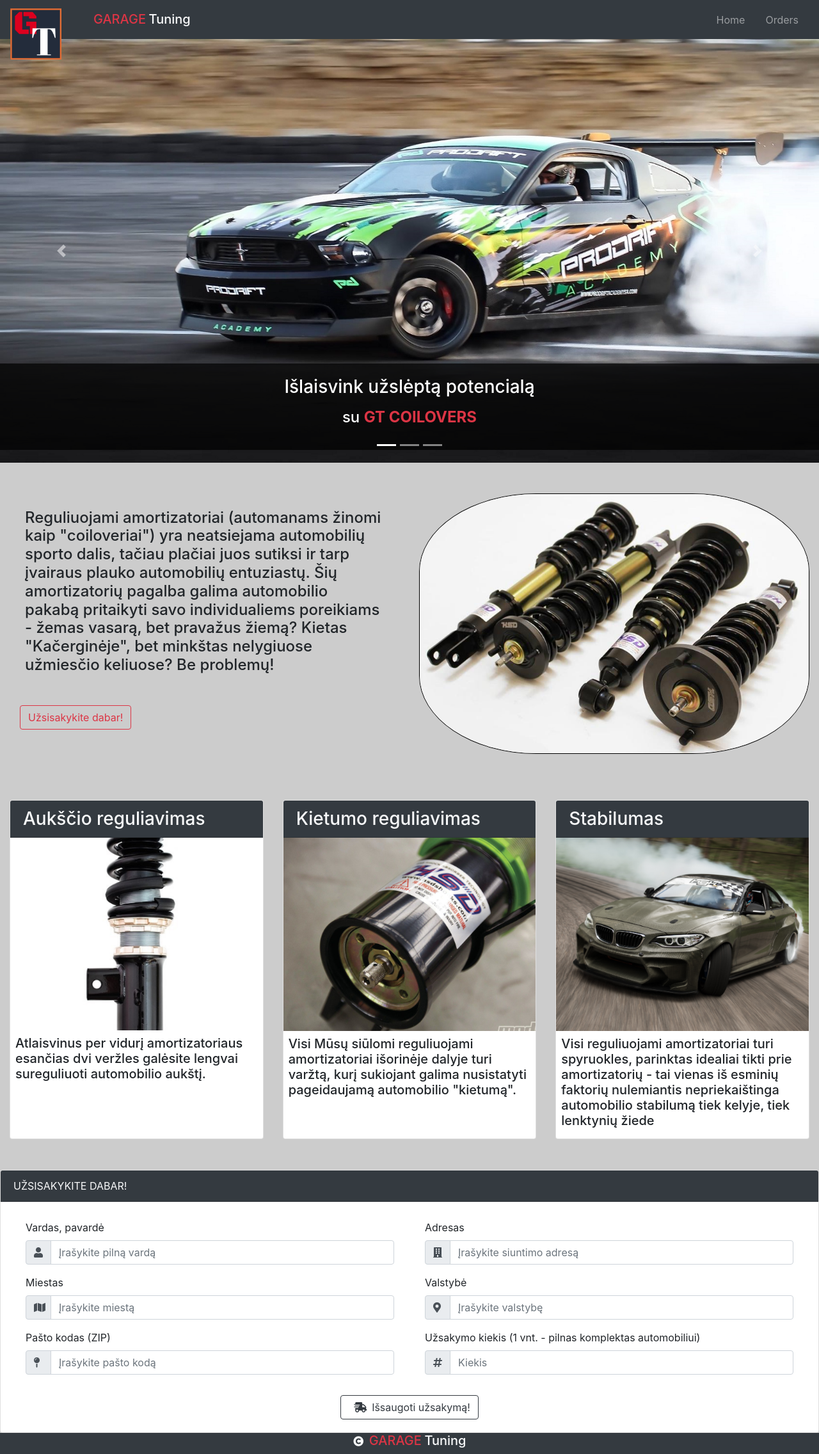
After one commit to mntsss/nfq, a PHP site: template App/Views/main.php in a window 1280 px wide. The commit adds this page. Shown: the whole page at 64% size. Run offline with PHP 8.4, Linux system fonts and the light colour scheme; the template is opened without the code that fills it, so the values that code supplies are empty; some libraries are stand-ins or nearby versions.

```diff
--- a/App/Controllers/IndexController.php
+++ b/App/Controllers/IndexController.php
@@ -10,7 +10,7 @@
 {
 
     public function index(){
-        $this->view("template");
+        $this->view("main");
     }
     public function orders(){
         $this->view("orders");
--- a/App/Core/Database/IDatabase.php
+++ b/App/Core/Database/IDatabase.php
@@ -20,5 +20,6 @@
     public function insert($table, array $params);
     public function update($table, array $params, $where = "");
     public function delete($table, $where = "");
+    public function count($table);
 
 }
--- a/App/Models/Mappers/BaseMapper.php
+++ b/App/Models/Mappers/BaseMapper.php
@@ -26,6 +26,11 @@
 
     public function getGateway(){
         return $this->gateway;
+    }
+
+
+    public function count(){
+        return $this->gateway->count($this->dataTable);
     }
 
     public function findById($id)
--- a/App/Models/Mappers/OrderMapper.php
+++ b/App/Models/Mappers/OrderMapper.php
@@ -41,7 +41,7 @@
         $this->shippingMapper->delete($shipping_id);
         return $this->gateway->delete($this->dataTable, "id = $id");
     }
-    // php side sorting, not used at the moment because sorting with mysql
+    // php side sorting, not used at the moment because sorting in DB
 
     // public function sortASC($sortBy, $secondaryFieldName = null){
     //   if(!$this->objectStore)
--- a/App/Routes/web.php
+++ b/App/Routes/web.php
@@ -4,6 +4,9 @@
 Route::get("index", "IndexController@index");
 Route::get("orders", "IndexController@orders");
 Route::get("orders/sort", "OrderController@sort");
+Route::get("orders/seed", "OrderController@seed");
+Route::get("orders/paid", "OrderController@paid");
+Route::get("orders/shipped", "OrderController@shipped");
 
 Route::post("orders/create", "OrderController@create");
 Route::post("orders/all", "OrderController@all");
--- /dev/null
+++ b/App/Views/footer.php
@@ -0,0 +1,12 @@
+
+
+<div class="row mx-0 bg-dark content-justify-center">
+    <div class="offset-lg-5 col-lg-2">
+        <i class="fas fa-copyright text-light h6 p-1"></i>
+        <span class="h5 text-danger">GARAGE</span>
+        <span class="h5 text-light">Tuning</span>
+    </div>
+</div>
+<script type="text/javascript" src="https://cdnjs.cloudflare.com/ajax/libs/bootstrap.native/2.0.15/bootstrap-native-v4.min.js"></script>
+</body>
+</html>
--- /dev/null
+++ b/App/Views/main.php
@@ -0,0 +1,179 @@
+<?php require_once('top.php'); ?>
+
+    <div class="container-fluid">
+        <div class="row">
+            <div id="carouselExampleIndicators" class="carousel slide h-70" data-ride="carousel">
+              <ol class="carousel-indicators">
+                <li data-target="#carouselExampleIndicators" data-slide-to="0" class="active"></li>
+                <li data-target="#carouselExampleIndicators" data-slide-to="1"></li>
+                <li data-target="#carouselExampleIndicators" data-slide-to="2"></li>
+              </ol>
+              <div class="carousel-inner">
+                 <div class="carousel-item active">
+                  <img class="d-block w-100" src="/media/slide2.jpg" alt="Second slide">
+                  <div class="carousel-caption d-none d-md-block">
+                      <h3>Išlaisvink užslėptą potencialą</h3>
+                      <p><h4>su <b class="text-danger">GT COILOVERS</b></h4> </p>
+                  </div>
+                </div>
+                <div class="carousel-item">
+                  <img class="d-block w-100" src="/media/slide1.jpg" alt="First slide">
+                  <div class="carousel-caption d-none d-md-block">
+                      <h3><b class="text-danger">AUKŠČIAUSIOS</b> kokybės produkcija</h3>
+                  </div>
+                </div>
+                <div class="carousel-item">
+                  <img class="d-block w-100" src="/media/slide3.jpg" alt="Third slide">
+                  <div class="carousel-caption d-none d-md-block">
+                      <h3><b class="text-danger">UNIVERSALI</b> pakabos sistema</h>
+                      <p><h3>atitinka<b class="text-danger">VISUS STANDARTUS</b></h3></p>
+                  </div>
+                </div>
+              </div>
+              <a class="carousel-control-prev" href="#carouselExampleIndicators" role="button" data-slide="prev">
+                <span class="carousel-control-prev-icon" aria-hidden="true"></span>
+                <span class="sr-only">Previous</span>
+              </a>
+              <a class="carousel-control-next" href="#carouselExampleIndicators" role="button" data-slide="next">
+                <span class="carousel-control-next-icon" aria-hidden="true"></span>
+                <span class="sr-only">Next</span>
+              </a>
+            </div>
+        </div>
+
+        <div class="row mt-4 pt-4 pb-4">
+            <div class="col-md-6">
+               <p class="h4 p-4">Reguliuojami amortizatoriai (automanams žinomi kaip "coiloveriai") yra neatsiejama automobilių sporto dalis, tačiau plačiai juos sutiksi ir tarp įvairaus plauko automobilių entuziastų. Šių amortizatorių pagalba galima automobilio pakabą pritaikyti savo individualiems poreikiams - žemas vasarą, bet pravažus žiemą? Kietas "Kačerginėje", bet minkštas nelygiuose užmiesčio keliuose? Be problemų!
+                </p>
+                <button class="btn btn-outline-danger m-3" onclick="window.scrollTo(0,document.body.scrollHeight);">Užsisakykite dabar!</button>
+            </div>
+            <div class="col-md-6">
+                <img src = "media/info_logo.png" alt = "logo" class="info-logo" />
+            </div>
+        </div>
+        <div class="row mt-5 mb-5">
+            <div class="col-md-4">
+                <div class="card h-100">
+                    <div class="card-header bg-dark text-light h3 border-radius-top-15">
+                        Aukščio reguliavimas
+                    </div>
+                    <div class="card-body p-0">
+                        <img src = "media/heigth.png" alt = "heigth" class="w-100">
+
+                        <div class="p-2 h5">
+                            Atlaisvinus per vidurį amortizatoriaus esančias dvi veržles galėsite lengvai sureguliuoti automobilio aukštį.
+                        </div>
+                    </div>
+                </div>
+            </div>
+            <div class="col-md-4">
+                <div class="card h-100">
+                    <div class="card-header bg-dark text-light h3 border-radius-top-15">
+                        Kietumo reguliavimas
+                    </div>
+                    <div class="card-body p-0">
+                        <img src = "media/stiffness.png" alt = "stiffness" class="w-100"/>
+                        <div class="p-2 h5">
+                            Visi Mūsų siūlomi reguliuojami amortizatoriai išorinėje dalyje turi varžtą, kurį sukiojant galima nusistatyti pageidaujamą automobilio "kietumą".
+                        </div>
+                    </div>
+                </div>
+            </div>
+            <div class="col-md-4">
+                <div class="card h-100">
+                    <div class="card-header bg-dark text-light h3 border-radius-top-15">
+                        Stabilumas
+                    </div>
+                    <div class="card-body p-0">
+                        <img src = "media/stability.png" alt = "stability" class="w-100">
+                        <div class="p-2 h5">
+                            Visi reguliuojami amortizatoriai turi spyruokles, parinktas idealiai tikti prie amortizatorių - tai vienas iš esminių faktorių nulemiantis nepriekaištinga automobilio stabilumą tiek kelyje, tiek lenktynių žiede
+                        </div>
+                    </div>
+                </div>
+            </div>
+        </div>
+        <div class="row">
+                <div class="card px-0 col-12">
+                    <div class="card-header bg-dark text-light">
+                        UŽSISAKYKITE DABAR!
+                    </div>
+                    <div class="card-body">
+                      <div class="mt-2 mb-2" id="order_alert_container">
+
+                      </div>
+                        <form>
+                            <div class="form-row">
+                                    <div class="form-group col-6 px-4">
+                                        <label for="order_form_name">Vardas, pavardė</label>
+                                        <div class="input-group">
+                                            <div class="input-group-prepend">
+                                                <div class="input-group-text"><span class="fas fa-user"></span></div>
+                                            </div>
+                                            <input type="text" class="form-control" id="order_form_name" name="name" placeholder="Įrašykite pilną vardą">
+                                        </div>
+                                    </div>
+                                    <div class="form-group col-6 px-4">
+                                        <label for="order_form_address">Adresas</label>
+                                        <div class="input-group">
+                                            <div class="input-group-prepend">
+                                                <div class="input-group-text"><span class="fas fa-building"></span></div>
+                                            </div>
+                                            <input type="text" class="form-control" id="order_form_address" name="address" placeholder="Įrašykite siuntimo adresą">
+                                        </div>
+                                    </div>
+                            </div>
+                            <div class="form-row">
+                                    <div class="form-group col-6 px-4">
+                                        <label for="order_form_city">Miestas</label>
+                                        <div class="input-group">
+                                            <div class="input-group-prepend">
+                                                <div class="input-group-text"><span class="fas fa-map"></span></div>
+                                            </div>
+                                            <input type="text" class="form-control" id="order_form_city" name="city" placeholder="Įrašykite miestą">
+                                        </div>
+                                    </div>
+
+                                    <div class="form-group col-6 px-4">
+                                        <label for="order_form_county">Valstybė</label>
+                                        <div class="input-group">
+                                            <div class="input-group-prepend">
+                                                <div class="input-group-text"><span class="fas fa-map-marker-alt"></span></div>
+                                            </div>
+                                            <input type="text" class="form-control" id="order_form_country" name="country" placeholder="Įrašykite valstybę">
+                                        </div>
+                                    </div>
+                                </div>
+                                <div class="form-row">
+                                    <div class="form-group col-6 px-4">
+                                        <label for="order_form_post">Pašto kodas (ZIP)</label>
+                                        <div class="input-group">
+                                            <div class="input-group-prepend">
+                                                <div class="input-group-text"><span class="fas fa-map-pin"></span></div>
+                                            </div>
+                                            <input type="text" class="form-control" id="order_form_post" name="post" placeholder="Įrašykite pašto kodą">
+                                        </div>
+                                    </div>
+                                    <div class="form-group col-6 px-4">
+                                        <label for="order_form_quantity">Užsakymo kiekis (1 vnt. - pilnas komplektas automobiliui)</label>
+                                        <div class="input-group">
+                                            <div class="input-group-prepend">
+                                                <div class="input-group-text"><span class="fas fa-hashtag"></span></div>
+                                            </div>
+                                            <input type="number" class="form-control" id="order_form_quantity" name="quantity" placeholder="Kiekis" min="1" max="99" step="1" />
+                                        </div>
+                                    </div>
+                                </div>
+                            <div class="row justify-content-center mt-3">
+                                <button  type="button" id="order_form_submit" class="btn btn-outline-dark pa-2" onclick="createOrder()"><span class="fas fa-shipping-fast mx-2"></span>Išsaugoti užsakymą!</button>
+                            </div>
+                        </form>
+                    </div>
+                </div>
+        </div>
+
+    </div>
+    <!-- Scripts -->
+    <script src="js/main.js"></script>
+
+<?php require_once("footer.php"); ?>
--- a/App/Views/top.php
+++ b/App/Views/top.php
@@ -21,7 +21,7 @@
 
 </head>
 <body>
-    <nav class="navbar navbar-expand to navbar-toggleable-xl navbar-dark bg-dark mb-5">
+    <nav class="navbar navbar-expand to navbar-toggleable-xl navbar-dark bg-dark top-navbar">
             <span class="navbar-brand mb-0 h1"><img src="/media/logo.png" alt="logo" class="brand-image"/></span>
             <span class="ml-4 d-none d-sm-block">
                 <span class="h5 text-danger">GARAGE</span>
--- a/css/style.css
+++ b/css/style.css
@@ -25,6 +25,28 @@
     display: block !important;
     background: rgba(0, 0, 0, 0.6);
 }
+
+.cursor-pointer:hover{
+    cursor: pointer;
+}
+
+.hover-highlight:hover{
+    background-color: #e8e8e8 !important;
+}
+
+.info-logo{
+    width: 100%;
+    border-radius: 30%;
+    border: solid 1px black;
+}
+.description-text{
+    margin-bottom: .5rem;
+    font-family: inherit;
+    font-weight: 500;
+    line-height: 1.2;
+    color: inherit;
+    font-size: 18px;
+}
 /******************** Media queries ******************** */
 
 @media screen and (max-width: 576px) {
@@ -37,5 +59,8 @@
         height: 35px;
         overflow: visible;
     }
+    .description-text{
+        font-size: 12px;
+    }
 
 }
--- a/js/app.js
+++ b/js/main.js
@@ -65,7 +65,7 @@
         var div = document.createElement('div');
         document.getElementById("order_alert_container").innerHTML = ''
         div.className = 'alert-success h6 text-center pt-3 pb-3';
-        div.innerHTML = 'Order created!'
+        div.innerHTML = 'Užsakymas sukurtas!'
         document.getElementById("order_alert_container").appendChild(div)
         emptyInputs()
   })
```
Also changed, not shown: App/Controllers/OrderController.php (+34 -7 lines), App/Core/Database/PDOGateway.php (+10 -4 lines), App/Core/Helpers/DBSeeder.php (+61 -1 lines), App/Core/Helpers/HTMLHelper.php (deleted, +0 -17 lines), App/Core/Validator.php (+4 -4 lines), App/Views/orders.php (+38 -20 lines), App/Views/template.php (deleted, +0 -134 lines), js/orders.js (+124 -1 lines), media/shop.jpg (deleted), media/slide1.jpg.
